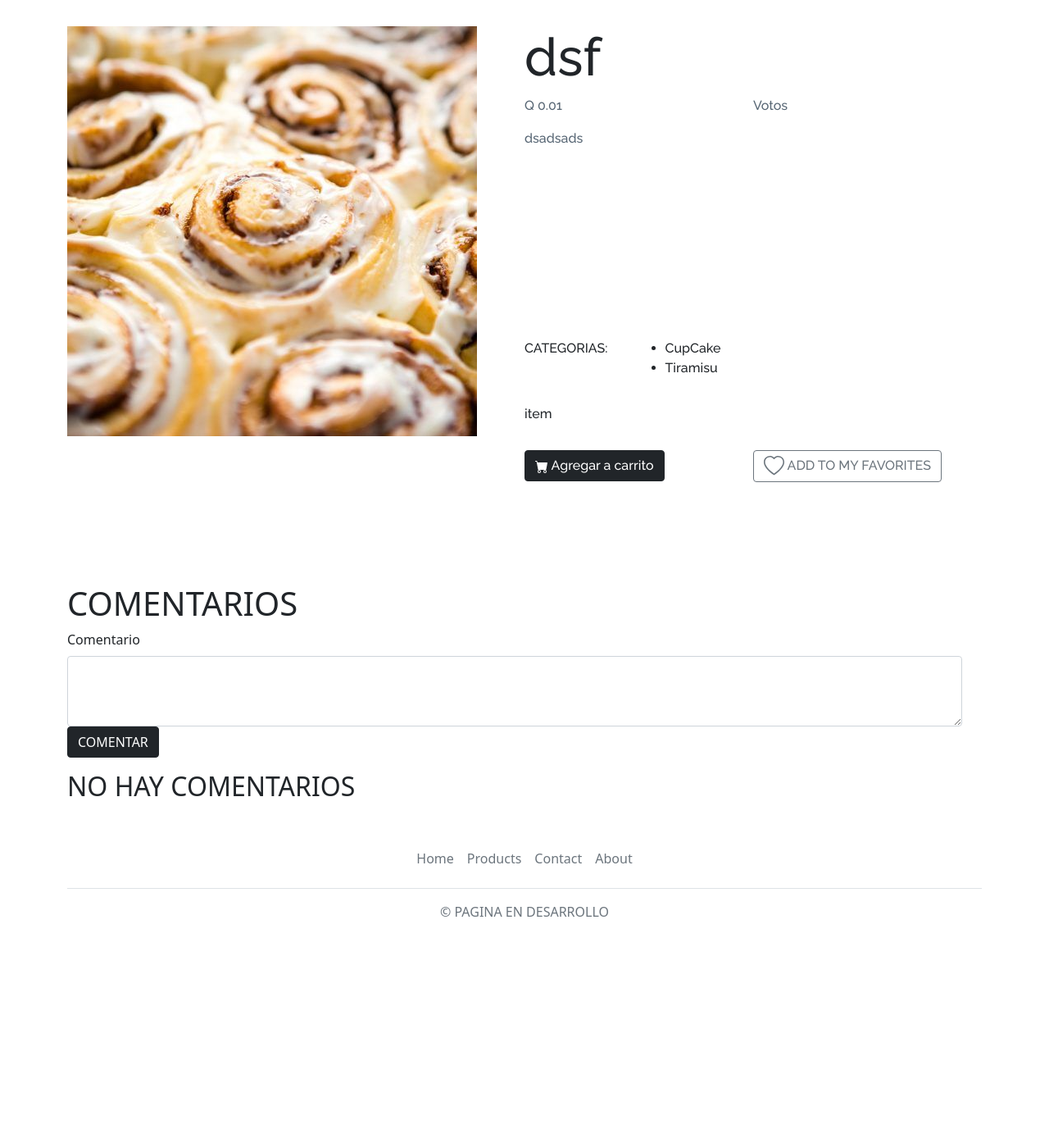
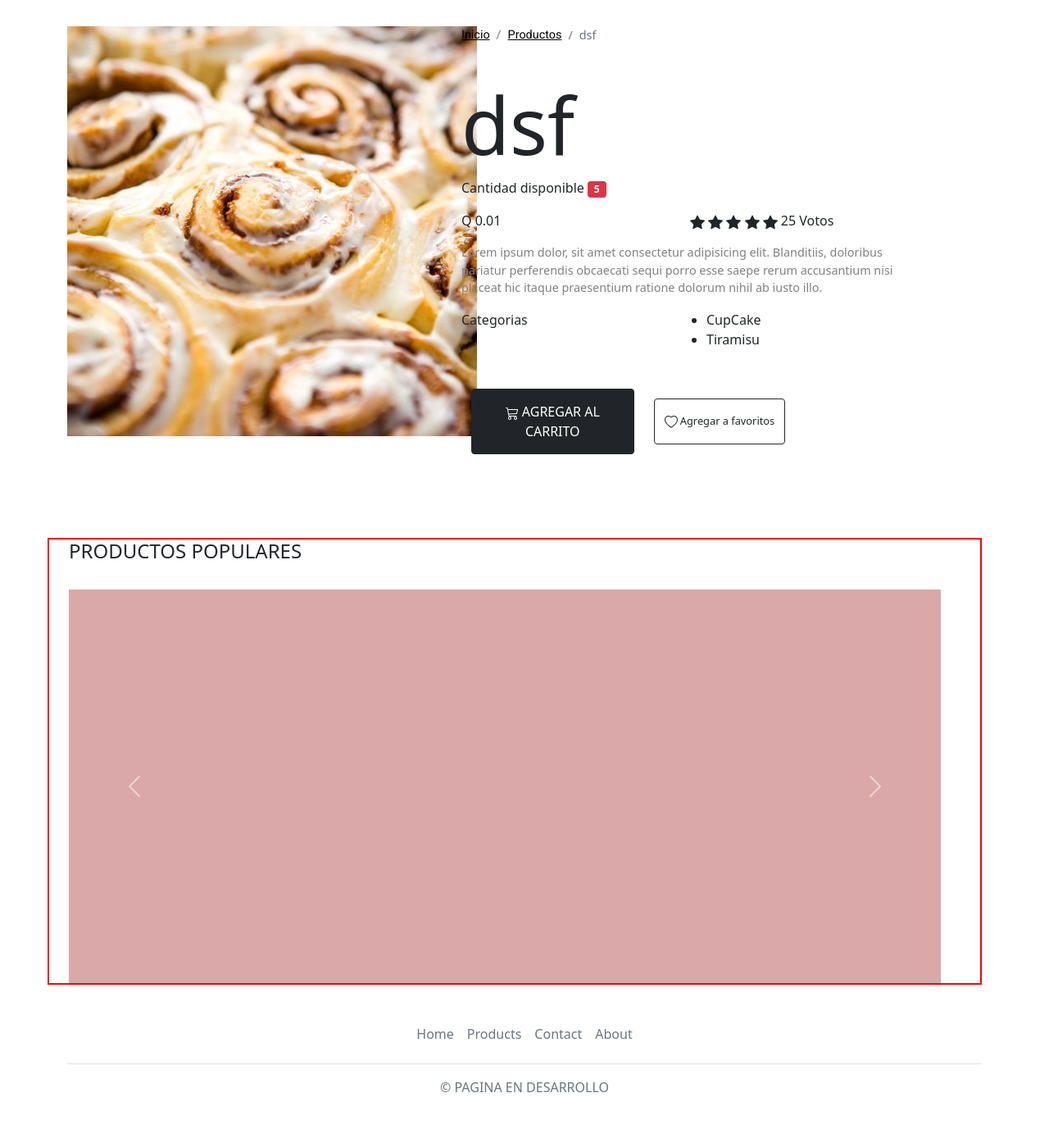
Before and after one commit to choc1403/e-commerce, a Django app: a page that uses apps/favorite/templates/favorite/add.html in a window 1280 px wide. Shown: the part 69-1463 px from the top of the page at 82% size. Before the commit the page ends 1187 px from the top, so only its background shows below. Run offline with Django 4.2, Linux system fonts and the light colour scheme; data comes from the database, SQL or seed files in the repository; both versions use the stored data as it was after the commit; data that the repository does not hold is empty; some web fonts are replaced.

Commit message:
trabajando en los cambios

```diff
--- a/apps/favorite/templates/favorite/add.html
+++ b/apps/favorite/templates/favorite/add.html
@@ -4,15 +4,14 @@
     <input type="hidden" name="product_slug" value="{{product.slug}}">
 
 
+    <button type="submit" class="btn btn-outline-dark" style="font-size: 0.8rem; height: 3.5rem;">
+        <svg xmlns="http://www.w3.org/2000/svg" width="16" height="16" fill="currentColor" class="bi bi-heart" viewBox="0 0 16 16">
+            <path d="m8 2.748-.717-.737C5.6.281 2.514.878 1.4 3.053c-.523 1.023-.641 2.5.314 4.385.92 1.815 2.834 3.989 6.286 6.357 3.452-2.368 5.365-4.542 6.286-6.357.955-1.886.838-3.362.314-4.385C13.486.878 10.4.28 8.717 2.01L8 2.748zM8 15C-7.333 4.868 3.279-3.04 7.824 1.143c.06.055.119.112.176.171a3.12 3.12 0 0 1 .176-.17C12.72-3.042 23.333 4.867 8 15z"/>
+        </svg> Agregar a favoritos
+    </button>
 
 
 
-    <button type="submit" class="btn btn-outline-secondary">
-        <svg xmlns="http://www.w3.org/2000/svg" width="25" height="25" fill="currentColor" class="bi bi-heart" viewBox="0 0 16 16">
-            <path d="m8 2.748-.717-.737C5.6.281 2.514.878 1.4 3.053c-.523 1.023-.641 2.5.314 4.385.92 1.815 2.834 3.989 6.286 6.357 3.452-2.368 5.365-4.542 6.286-6.357.955-1.886.838-3.362.314-4.385C13.486.878 10.4.28 8.717 2.01L8 2.748zM8 15C-7.333 4.868 3.279-3.04 7.824 1.143c.06.055.119.112.176.171a3.12 3.12 0 0 1 .176-.17C12.72-3.042 23.333 4.867 8 15z"/>
-        </svg>
-         ADD TO MY FAVORITES
-    </button>
 
 
 </form>
--- a/apps/favorite/templates/favorite/delete.html
+++ b/apps/favorite/templates/favorite/delete.html
@@ -1,7 +1,8 @@
 <form method="post">
-    <button type="submit">
+    <button type="submit" class="btn btn-outline-dark" style="font-size: 0.8rem; height: 3.5rem;">
         <svg xmlns="http://www.w3.org/2000/svg" width="16" height="16" fill="currentColor" class="bi bi-heart-fill" viewBox="0 0 16 16">
             <path fill-rule="evenodd" d="M8 1.314C12.438-3.248 23.534 4.735 8 15-7.534 4.736 3.562-3.248 8 1.314z"/>
-          </svg>
+        </svg>
+        Eliminar de mis favoritos
     </button>
 </form>
--- a/apps/products/models.py
+++ b/apps/products/models.py
@@ -29,6 +29,9 @@ class Product(models.Model):
     def get_price(self):
         return 'Q {}'.format(self.price)
 
+    def get_title(self):
+        return self.title
+
 
 def set_slug(sender, instance, *args, **kwargs): #callback
     if instance.title and not instance.slug:
--- a/apps/products/templates/products/detail.html
+++ b/apps/products/templates/products/detail.html
@@ -3,104 +3,158 @@
 
 
 {% block content%}
-<div class="row" style="height: 75vh; margin-top: 2rem;">
-    <div class="col-6 slide-img-content-start" >
-        <div style="margin: 0;">
-            <img src="{% static 'img/cinnamon01.jpg'%}">
-
-
+<div class="row" style="height: 39rem; margin-top: 2rem; ">
+    <div class="col-5" >
+        <!--Colocar la imagen del producto-->
+        <div class="col">
+            <img src="{{product.get_image}}" alt="">
         </div>
 
     </div>
-    <div class="col-6 slide-content-end p1">
-        <div class="informacion" >
-            <div>
-                <h2 style="font-size: 4rem;" >{{product.title}}</h2>
-            </div>
-            <div class="row" style="color: #566573;">
-                <div class="col">
-                    <p>Q {{product.price}}</p>
-                </div>
-                <div class="col">
-                    <a>Votos</a>
-                </div>
-            </div>
-            <div class="row" style="color: #566573; height: 32vh; ">
-                <p> {{product.description}}</p>
-            </div>
-
-            <div class="row" style="height: 10vh;">
-
-                {% if product.category.all%}
-                <div class="col-3">
-                    <p>CATEGORIAS:</p>
+    <div class="col-6" style="margin-left: 1rem;">
+        <!--Informacion sobre el producto-->
+        <div class="row">
+            <div class="col">
+                <div style="display: flex; align-self: start; justify-content: flex-start; font-size: .9rem;">
+                    {% include 'products/snippets/breadcrumb.html'%}
 
                 </div>
-                <div class="col-9">
-                    <ul>
-                        {%for categoria in product.category.all %}
-                        <li>
 
 
-                                {{categoria.title}}
+            </div>
+        </div>
+
+        <div class="row" style="margin-top: 1.5rem;">
+            <!--Titulo-->
+            <div class="col">
+                <h3 style="font-size: 6rem;">{{product.title}}</h3>
+            </div>
+        </div>
+
+        <div class="row">
+            <!--Cantidad disponible-->
+            <div class="col">
+                <p>Cantidad disponible <span class="badge bg-danger">5</span></p>
+
+            </div>
+        </div>
+
+        <div class="row">
+            <!--Precio y votos-->
+            <div class="col">
+                <p>{{product.get_price}}</p>
+            </div>
+            <div class="col">
+                <p>
+                    {% for votos in estrella%}
+
+                        <svg xmlns="http://www.w3.org/2000/svg" width="18" height="18" fill="currentColor" class="bi bi-star-fill" viewBox="0 0 16 16">
+                            <path d="M3.612 15.443c-.386.198-.824-.149-.746-.592l.83-4.73L.173 6.765c-.329-.314-.158-.888.283-.95l4.898-.696L7.538.792c.197-.39.73-.39.927 0l2.184 4.327 4.898.696c.441.062.612.636.282.95l-3.522 3.356.83 4.73c.078.443-.36.79-.746.592L8 13.187l-4.389 2.256z"/>
+                        </svg>
+
+
+                    {% endfor %}
+                    25 Votos</p>
+
+            </div>
+        </div>
 
 
 
-                        </li>
+        <div class="row" style="margin-bottom: 2rem;">
+            <!--Descripcion del producto-->
+            <div class="col-12">
+                <div style="font-size: .9rem; color: grey;">
+                    <p>Lorem ipsum dolor, sit amet consectetur adipisicing elit. Blanditiis, doloribus
+                        pariatur perferendis obcaecati sequi porro esse saepe rerum accusantium
+                        nisi placeat hic itaque praesentium ratione dolorum nihil ab iusto illo.</p>
+
+                </div>
+
+            </div>
+            {% if product.category.all%}
+            <div class="col-12" style="display: flex;">
+                <div class="col"><p>Categorias</p></div>
+                <div class="col">
+                    <ul>
+                        {%for categoria in product.category.all %}
+                        <li>{{categoria.title}}</li>
                         {%endfor %}
 
                     </ul>
 
                 </div>
 
+            </div>
+            {% endif %}
+        </div>
 
+        <div class="row" style="margin: 0; align-items: center;">
+            <!-- Agregar carrito o agregar a favoritos-->
+            <div class="col-5">
+                <div >
+                    <button class="btn btn-dark" style="height: 5rem; font-size: 1rem; text-transform: uppercase;">
+                        <svg xmlns="http://www.w3.org/2000/svg" width="16" height="16" fill="currentColor" class="bi bi-cart3" viewBox="0 0 16 16">
+                            <path d="M0 1.5A.5.5 0 0 1 .5 1H2a.5.5 0 0 1 .485.379L2.89 3H14.5a.5.5 0 0 1 .49.598l-1 5a.5.5 0 0 1-.465.401l-9.397.472L4.415 11H13a.5.5 0 0 1 0 1H4a.5.5 0 0 1-.491-.408L2.01 3.607 1.61 2H.5a.5.5 0 0 1-.5-.5zM3.102 4l.84 4.479 9.144-.459L13.89 4H3.102zM5 12a2 2 0 1 0 0 4 2 2 0 0 0 0-4zm7 0a2 2 0 1 0 0 4 2 2 0 0 0 0-4zm-7 1a1 1 0 1 1 0 2 1 1 0 0 1 0-2zm7 0a1 1 0 1 1 0 2 1 1 0 0 1 0-2z"/>
+                        </svg> Agregar al carrito
+                    </button>
+                </div>
+            </div>
+            <div class="col-6">
+                {% if favorito_list %}
+                    {% include 'favorite/list.html'%}
                 {% else %}
-                    <p>No tiene categoria</p>
-                {%endif %}
+                    {% include 'favorite/add.html'%}
+                {% endif %}
+            </div>
 
-            </div>
-            <div class="row" style="height: 7vh;">
-                <a>item</a>
 
-            </div>
-            <div class="row" style="height: 6.5vh;">
-                <div class="col-6">
-                    <p class="btn btn-dark" >
-                        <svg xmlns="http://www.w3.org/2000/svg" width="16" height="16" fill="currentColor" class="bi bi-cart-fill" viewBox="0 0 16 16">
-                            <path d="M0 1.5A.5.5 0 0 1 .5 1H2a.5.5 0 0 1 .485.379L2.89 3H14.5a.5.5 0 0 1 .491.592l-1.5 8A.5.5 0 0 1 13 12H4a.5.5 0 0 1-.491-.408L2.01 3.607 1.61 2H.5a.5.5 0 0 1-.5-.5zM5 12a2 2 0 1 0 0 4 2 2 0 0 0 0-4zm7 0a2 2 0 1 0 0 4 2 2 0 0 0 0-4zm-7 1a1 1 0 1 1 0 2 1 1 0 0 1 0-2zm7 0a1 1 0 1 1 0 2 1 1 0 0 1 0-2z"/>
-                          </svg>
-                        Agregar a carrito
-                    </p>
-                </div>
-                <div class="col-6" >
-                    {% if favorito_list %}
+        </div>
 
-                        {% include 'favorite/list.html'%}
 
-                    {% else %}
-                        {% include 'favorite/add.html' %}
-                    {% endif%}
+    </div>
+</div>
 
-                </div>
+<div class="row" style="border: red 2px solid;">
+    <!--Mostrando otros productos que podrian gustar-->
+    <div class="row">
+        <div class="col">
+            <div style="margin-bottom: 2rem; text-transform:uppercase ; ">
+                <h4>Productos populares</h4>
 
             </div>
         </div>
-
     </div>
-</div>
-<div class="row" style="margin-top: 5rem;">
-    <input type="hidden" name="product_id" value="{{product.id}}">
-    <input type="hidden" name="product_slug" value="{{product.slug}}">
-    <div class="col">
-        {% include 'Comments/add.html'%}
-
-    </div>
+    <div class="row">
+        <div class="col">
+            <div id="carouselExampleControls" class="carousel slide" data-bs-ride="carousel">
+                <div class="carousel-inner">
+                  <div class="carousel-item active">
+                    <div class="d-block w-100" style="background-color: rgb(218, 168, 168); height: 30rem;">
 
 
-</div>
-<div class="row">
-    <div class="col">
-        {% include 'Comments/list.html' %}
+
+
+                    </div>
+
+                  </div>
+                  <div class="carousel-item">
+                    <div class="d-block w-100" style="background-color: rgb(180, 175, 175); height: 30rem;"></div>
+                  </div>
+                  <div class="carousel-item">
+                    <div class="d-block w-100" style="background-color: rgb(130, 73, 73); height: 30rem;"></div>
+                  </div>
+                </div>
+                <button class="carousel-control-prev" type="button" data-bs-target="#carouselExampleControls" data-bs-slide="prev">
+                  <span class="carousel-control-prev-icon" aria-hidden="true"></span>
+                  <span class="visually-hidden">Previous</span>
+                </button>
+                <button class="carousel-control-next" type="button" data-bs-target="#carouselExampleControls" data-bs-slide="next">
+                  <span class="carousel-control-next-icon" aria-hidden="true"></span>
+                  <span class="visually-hidden">Next</span>
+                </button>
+              </div>
+        </div>
 
     </div>
 
@@ -114,4 +168,7 @@
 
 
 
+
+
+
 {% endblock%}
--- a/apps/products/utils.py
+++ b/apps/products/utils.py
@@ -5,3 +5,10 @@ def breadcrumb(products = False):
         {'title':'Productos', 'active':products, 'url': reverse('products:Producto')}
 
     ]
+
+def breadcrum_detail(products = True, product = False, nombre=None, slug=None, pk=None):
+    return [
+        {'title':'Productos', 'active':products, 'url': reverse('products:Producto')},
+        {'title': '{}'.format(nombre), 'active':product },
+
+    ]
--- a/apps/products/views.py
+++ b/apps/products/views.py
@@ -20,7 +20,7 @@ from django.http import HttpResponseRedirect
 
 # DECORADORES
 from django.contrib.auth.mixins import UserPassesTestMixin
-from .utils import breadcrumb
+from .utils import breadcrumb, breadcrum_detail
 
 # forms
 from .forms import ProductForm
@@ -48,10 +48,14 @@ def detailProduct(request,slug,pk):
     product = Product.objects.get(pk=pk)
     slug = Product.objects.get(slug=slug)
     us = request.user.id
+    estrelas=['1','2','3','4','5']
+
+
 
     filtro = Comentario.objects.filter(Q(product=pk))
     fav = favorito.objects.filter(Q(producto=pk) & Q(usuario=us))
     product_exists = Product.objects.all()
+
 
     context = {
         'title': slug,
@@ -59,6 +63,9 @@ def detailProduct(request,slug,pk):
         'comentario_list':filtro,
         'favorito_list':fav,
         'product_exist': product_exists,
+        'breadcrumb':breadcrum_detail(nombre=product),
+        'estrella':estrelas
+
 
     }
     return render(request, 'products/detail.html', context)
```
Also changed, not shown: apps/favorite/templates/favorite/list.html (+8 -5 lines), db.sqlite3.
